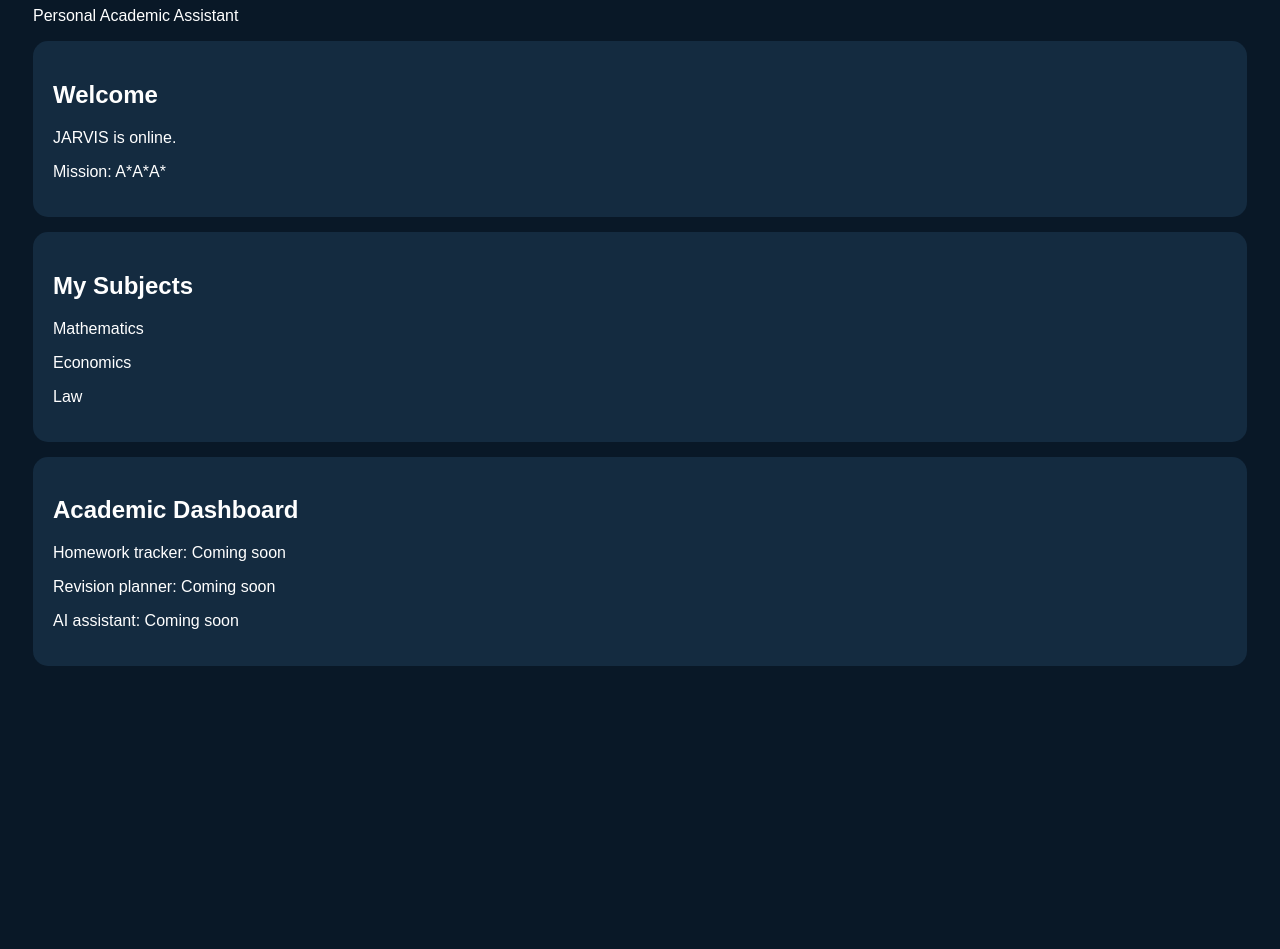
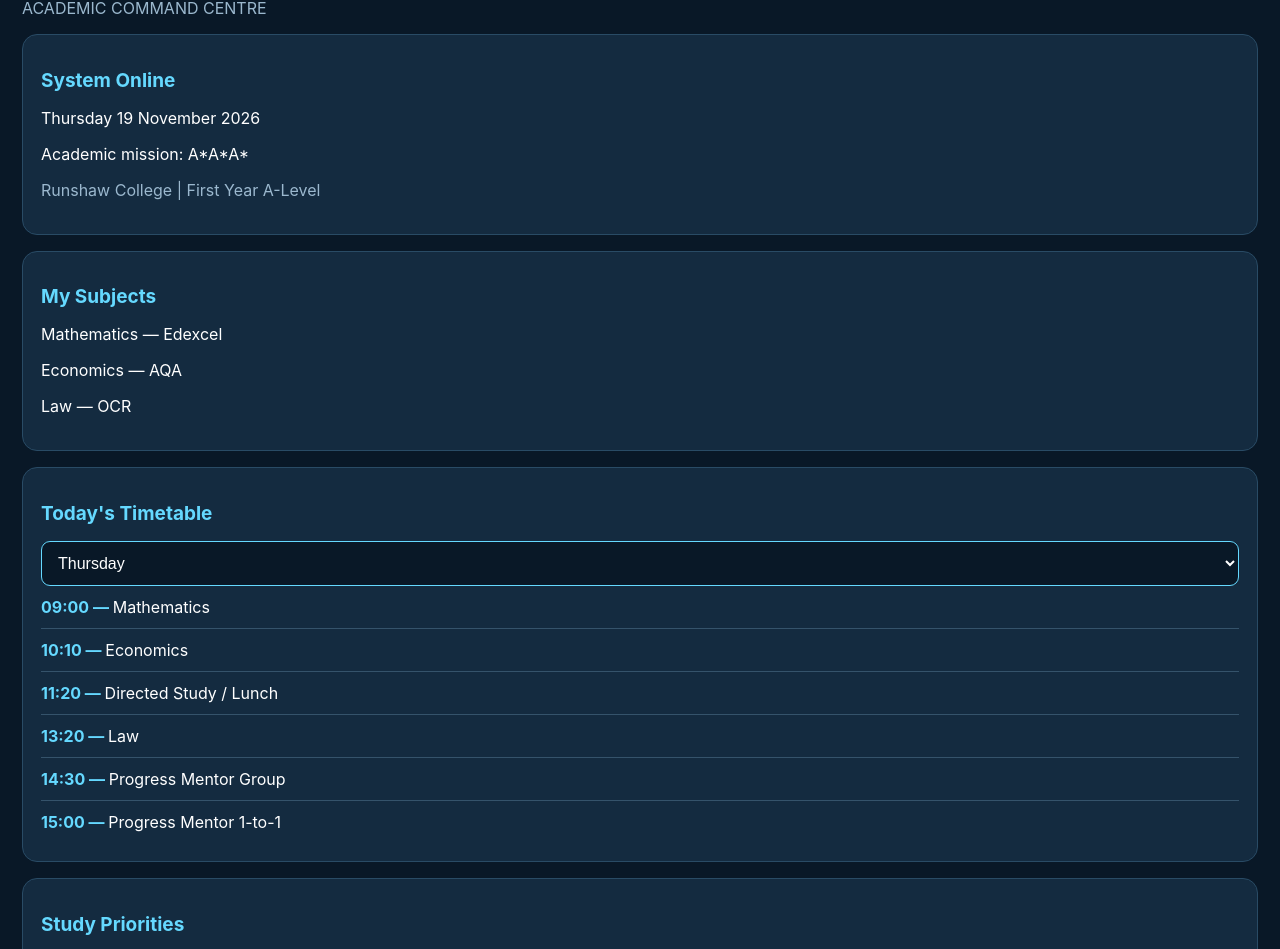
Before and after one commit to Josephscotty09/jarvis-web1, a plain HTML site: page index.html in a window 1280 px wide. Shown: the part 106-1055 px from the top of the page. Before the commit the page ends 820 px from the top, so only its background shows below. Drawn offline with Linux system fonts and the light colour scheme.

Commit message:
Update index.html

```diff
--- a/index.html
+++ b/index.html
@@ -5,52 +5,186 @@
 <meta charset="UTF-8">
 <meta name="viewport" content="width=device-width, initial-scale=1">
 <meta name="theme-color" content="#091827">
+<meta name="apple-mobile-web-app-capable" content="yes">
+<meta name="apple-mobile-web-app-title" content="JARVIS">
 <title>J.A.R.V.I.S.</title>
 <style>
+* {box-sizing:border-box}
 body {
-  background: #091827;
-  color: white;
-  font-family: Arial, sans-serif;
-  padding: 25px;
+  background:#091827;
+  color:white;
+  font-family:-apple-system,Arial,sans-serif;
+  margin:0;
+  padding:22px;
 }
-h1 { color: #65d9ff; }
+h1 {color:#65d9ff;letter-spacing:3px}
+h2 {color:#65d9ff;font-size:19px}
+.subtitle {color:#9bb8ce}
 .card {
-  background: #142b40;
-  padding: 20px;
-  margin: 15px 0;
-  border-radius: 15px;
+  background:#142b40;
+  border:1px solid #294b65;
+  padding:18px;
+  margin:16px 0;
+  border-radius:15px;
 }
-button {
-  background: #1585bc;
-  color: white;
-  border: none;
-  padding: 12px;
-  border-radius: 8px;
+.lesson {
+  padding:11px 0;
+  border-bottom:1px solid #35536b;
+}
+.lesson:last-child {border:0}
+.time {color:#65d9ff;font-weight:bold}
+select {
+  width:100%;
+  padding:12px;
+  background:#091827;
+  color:white;
+  border:1px solid #65d9ff;
+  border-radius:9px;
+  font-size:16px;
+}
+footer {
+  color:#7899af;
+  text-align:center;
+  padding:20px;
+  font-size:12px;
 }
 </style>
 </head>
 <body>
+
 <h1>J.A.R.V.I.S.</h1>
-<p>Personal Academic Assistant</p>
+<p class="subtitle">ACADEMIC COMMAND CENTRE</p>
 
 <div class="card">
-<h2>Welcome</h2>
-<p>JARVIS is online.</p>
-<p>Mission: A*A*A*</p>
+<h2>System Online</h2>
+<p id="date"></p>
+<p>Academic mission: A*A*A*</p>
+<p class="subtitle">
+Runshaw College | First Year A-Level
+</p>
 </div>
 
 <div class="card">
 <h2>My Subjects</h2>
-<p>Mathematics</p>
-<p>Economics</p>
-<p>Law</p>
+<p>Mathematics — Edexcel</p>
+<p>Economics — AQA</p>
+<p>Law — OCR</p>
 </div>
 
 <div class="card">
-<h2>Academic Dashboard</h2>
-<p>Homework tracker: Coming soon</p>
-<p>Revision planner: Coming soon</p>
-<p>AI assistant: Coming soon</p>
+<h2>Today's Timetable</h2>
+<select id="day" onchange="showLessons()">
+<option>Monday</option>
+<option>Tuesday</option>
+<option>Wednesday</option>
+<option>Thursday</option>
+<option>Friday</option>
+<option>Saturday</option>
+<option>Sunday</option>
+</select>
+<div id="lessons"></div>
 </div>
+
+<div class="card">
+<h2>Study Priorities</h2>
+<p>Mathematics: Exponentials</p>
+<p>Economics: Graphs and exam technique</p>
+<p>Law: UK court system</p>
+<p class="subtitle">
+Suggested focus areas, not confirmed tasks.
+</p>
+</div>
+
+<div class="card">
+<h2>Coming Next</h2>
+<p>Homework and deadlines tracker</p>
+<p>Revision planner</p>
+<p>Assessment performance dashboard</p>
+</div>
+
+<footer>JARVIS ACADEMIC SYSTEM | VERSION 1.2</footer>
+
+<script>
+const timetable = {
+Monday:[
+["09:00","Directed Study / ASPIRE"],
+["10:10","Mathematics"],
+["11:20","Economics"],
+["12:30","Directed Study / Lunch"],
+["14:30","Law"]
+],
+Tuesday:[
+["09:00","Economics"],
+["10:10","Directed Study"],
+["11:20","Law"],
+["12:30","Directed Study / Lunch"],
+["14:30","Mathematics"]
+],
+Wednesday:[
+["Daytime","Independent Study"],
+["Evening","Church commitment"]
+],
+Thursday:[
+["09:00","Mathematics"],
+["10:10","Economics"],
+["11:20","Directed Study / Lunch"],
+["13:20","Law"],
+["14:30","Progress Mentor Group"],
+["15:00","Progress Mentor 1-to-1"]
+],
+Friday:[
+["09:00","Law"],
+["10:10","Directed Study"],
+["11:20","Mathematics"],
+["12:30","Lunch"],
+["13:20","Economics"],
+["14:30","Directed Study"]
+],
+Saturday:[
+["Variable","McDonald's work"]
+],
+Sunday:[
+["Daytime","Church commitments"],
+["20:00","Weekly academic review"]
+]
+};
+
+function showLessons() {
+const day=document.getElementById("day").value;
+const box=document.getElementById("lessons");
+box.replaceChildren();
+
+timetable[day].forEach(item=>{
+const row=document.createElement("div");
+row.className="lesson";
+
+const time=document.createElement("span");
+time.className="time";
+time.textContent=item[0]+" — ";
+
+const name=document.createElement("span");
+name.textContent=item[1];
+
+row.append(time,name);
+box.appendChild(row);
+});
+}
+
+const now=new Date();
+document.getElementById("date").textContent=
+now.toLocaleDateString("en-GB",{
+weekday:"long",
+day:"numeric",
+month:"long",
+year:"numeric"
+});
+
+document.getElementById("day").value=
+now.toLocaleDateString("en-GB",{
+weekday:"long"
+});
+
+showLessons();
+</script>
 </body>
 </html>
```
